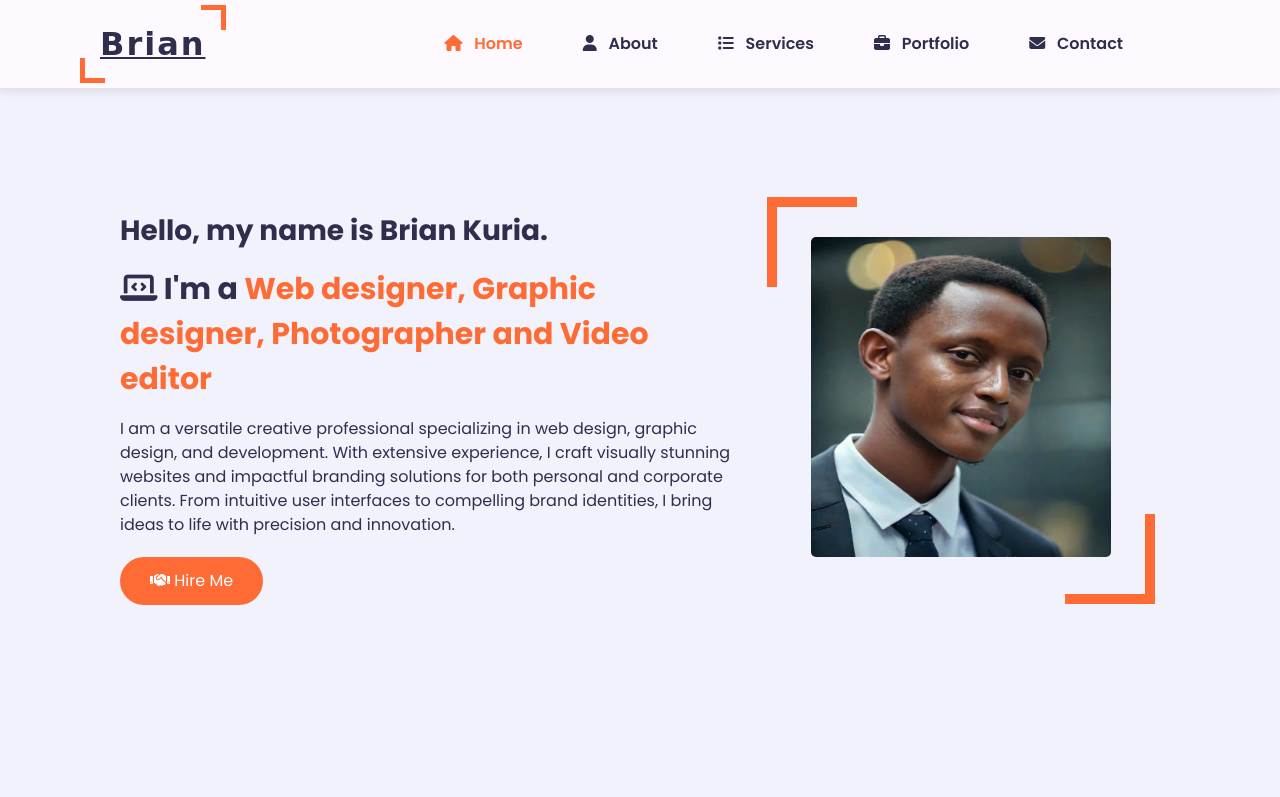
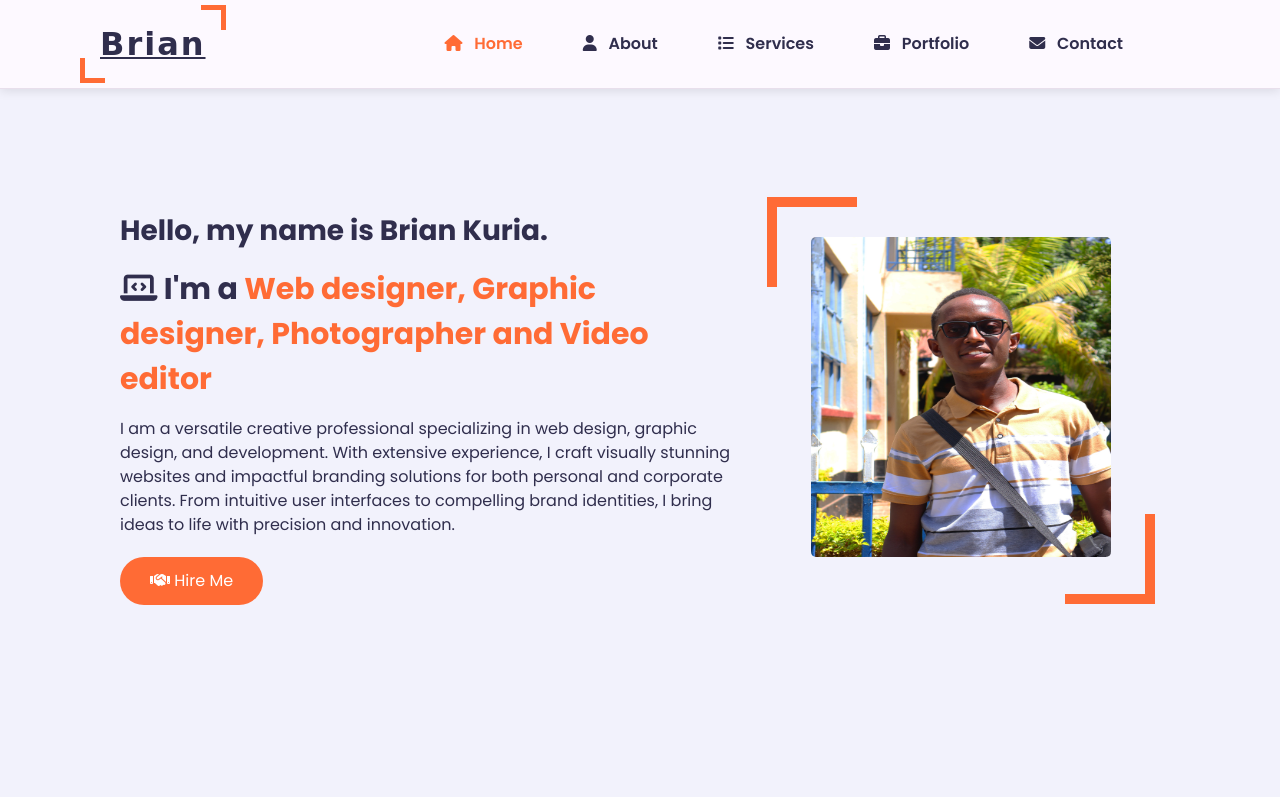
Before and after one commit to briankush/Brian-Kuria.tech, a plain HTML site: page index.html in a window 1280 px wide. Shown: the top 797 px of the page. Drawn offline with Linux system fonts and the light colour scheme; a web font is replaced by a local one.

Commit message:
Modified my image

```diff
--- a/index.html
+++ b/index.html
@@ -41,7 +41,7 @@
                             <a href="#contact" class="btn hire-me"><i class="fas fa-handshake"></i> Hire Me</a>
                         </div>
                         <div class="home-img">
-                            <img src="AI me 3.jpg" alt="Profile picture">
+                            <img src="ME2.jpeg" alt="Profile picture">
                         </div>
                     </div>
                 </div>
```
